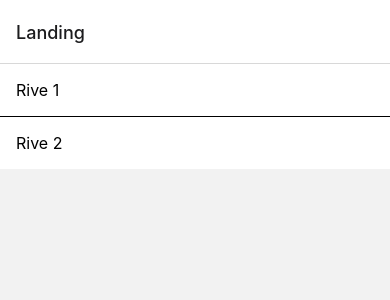
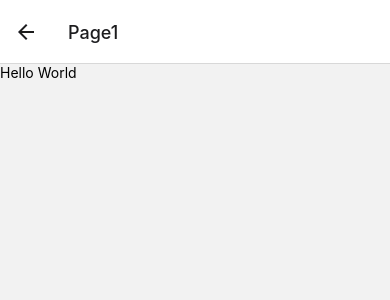
Before and after one commit to wanlok/wanlok-component-reactnative, a React Native app: screen /Page1 in a window 390 px wide. Shown: the top 300 px of the page. Built offline with nearby package versions, Linux system fonts and the light colour scheme.

Commit message:
rename screens

```diff
--- a/src/App.tsx
+++ b/src/App.tsx
@@ -2,14 +2,14 @@ import React from 'react';
 import {NavigationContainer} from '@react-navigation/native';
 import {createNativeStackNavigator} from '@react-navigation/native-stack';
 import Landing from './Screen/Landing';
-import Rive1 from './Screen/Rive1';
+import Page1 from './Screen/Page1';
 import Rive2 from './Screen/Rive2';
 
 const Stack = createNativeStackNavigator<RootStackParamList>();
 
 export type RootStackParamList = {
   Landing: undefined;
-  Rive1: undefined;
+  Page1: undefined;
   Rive2: undefined;
 };
 
@@ -18,8 +18,8 @@ export const screens: {
   screen: any;
 }[] = [
   {
-    name: 'Rive 1',
-    screen: 'Rive1',
+    name: 'Page 1',
+    screen: 'Page1',
   },
   {
     name: 'Rive 2',
@@ -32,7 +32,7 @@ const App = () => {
     <NavigationContainer>
       <Stack.Navigator initialRouteName="Landing">
         <Stack.Screen name="Landing" component={Landing} />
-        <Stack.Screen name="Rive1" component={Rive1} />
+        <Stack.Screen name="Page1" component={Page1} />
         <Stack.Screen name="Rive2" component={Rive2} />
       </Stack.Navigator>
     </NavigationContainer>
--- a/src/Screen/Landing/index.tsx
+++ b/src/Screen/Landing/index.tsx
@@ -30,7 +30,7 @@ const styles = StyleSheet.create({
   },
 });
 
-const HomeScreen = ({
+const Page1 = ({
   navigation,
 }: {
   navigation: NativeStackNavigationProp<RootStackParamList>;
@@ -63,4 +63,4 @@ const HomeScreen = ({
   );
 };
 
-export default HomeScreen;
+export default Page1;
--- /dev/null
+++ b/src/Screen/Page1/index.tsx
@@ -0,0 +1,23 @@
+import {StyleSheet, Text, View} from 'react-native';
+import {Component, createRef} from 'react';
+import Rive, {RiveRef} from 'rive-react-native';
+
+const styles = StyleSheet.create({
+  container: {},
+});
+
+class Screen extends Component {
+  constructor(props: any) {
+    super(props);
+  }
+
+  render() {
+    return (
+      <View style={styles.container}>
+        <Text>Hello World</Text>
+      </View>
+    );
+  }
+}
+
+export default Screen;
--- a/src/Screen/Rive1/index.tsx
+++ /dev/null
@@ -1,69 +0,0 @@
-import {StyleSheet, Text, View} from 'react-native';
-import {Component, createRef} from 'react';
-import Rive, {RiveRef} from 'rive-react-native';
-
-const styles = StyleSheet.create({
-  container: {},
-});
-
-class Screen extends Component {
-  constructor(props: any) {
-    super(props);
-
-    this.state = {};
-
-    // this.ref =
-
-    this.inputLabel = createRef();
-    // this.riveRef = createRef<RiveRef>();
-  }
-
-  componentDidMount() {
-    // this.setState({labelWidth: this.inputLabel.current.offsetWidth});
-  }
-
-  //   handleChange = event => this.setState({age: event.target.value});
-
-  render() {
-    // const {age, labelWidth} = this.state;
-    // const {classes} = this.props;
-    return (
-      <View style={styles.container}>
-        <View
-          style={{
-            width: '100%',
-            height: '100%',
-          }}>
-          <Rive
-            ref={riveRef}
-            autoplay={false}
-            url="https://public.rive.app/community/runtime-files/2195-4346-avatar-pack-use-case.riv"
-            onPlay={() => {
-              console.log('onPlay');
-            }}
-            onLoopEnd={() => {
-              console.log('onLoopEnd');
-            }}
-            onStop={() => {
-              console.log('onStop');
-            }}
-          />
-        </View>
-      </View>
-    );
-  }
-}
-
-// const Screen = () => {
-//   const riveRef = useRef<RiveRef>(null);
-
-//   const play = () => {
-//     riveRef.current?.play(undefined, LoopMode.OneShot);
-//   };
-
-//   return (
-//
-//   );
-// };
-
-export default Screen;
```
